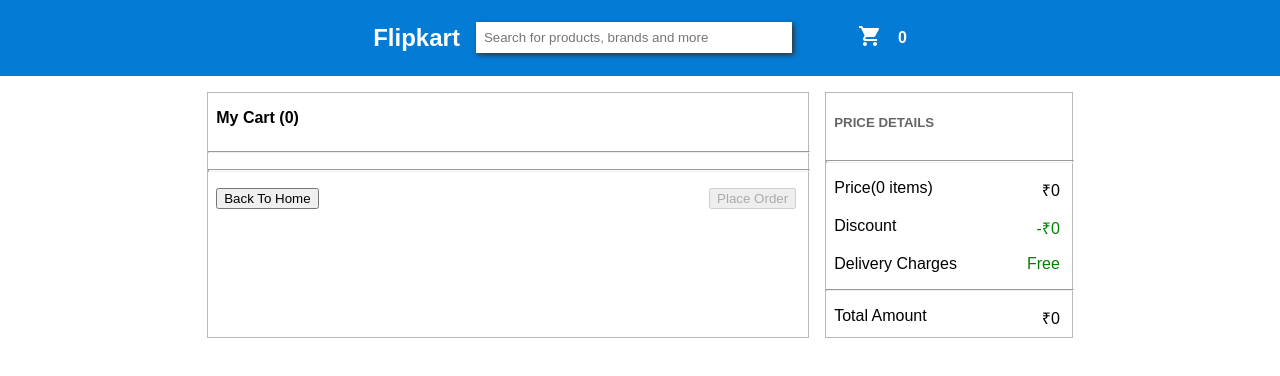
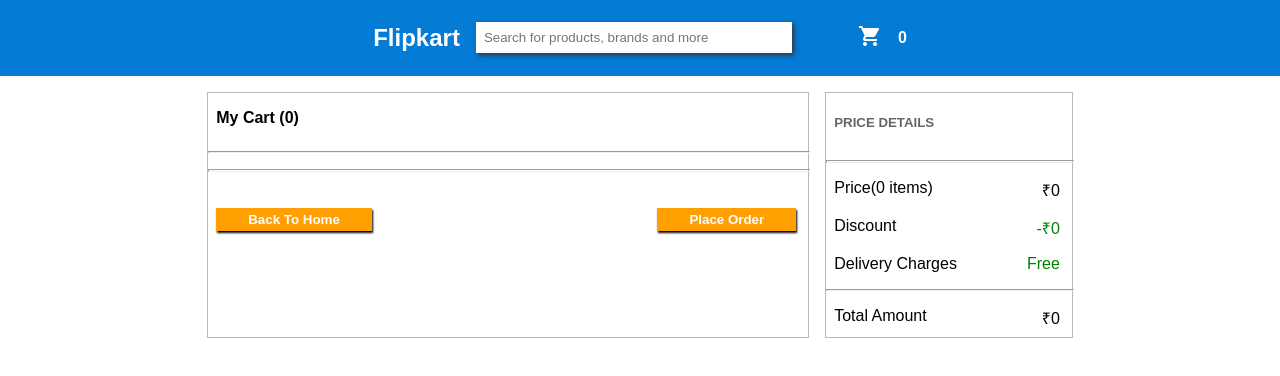
Before and after one commit to DEEPKIRANC/react-ecommerce-app, a React (Create React App) app: page /cart in a window 1280 px wide. Shown: the top 376 px of the page. Built offline with nearby package versions, Linux system fonts and the light colour scheme.

Commit message:
styling - Add button styles and navigation

```diff
--- a/src/components/Cart.js
+++ b/src/components/Cart.js
@@ -97,8 +97,11 @@
                     columnGap: "0.5rem"
                   }}
                 >
-                  <button>Save For Later</button>
-                  <button onClick={() => removeItem(item)}>
+                  <button className="styled-button">Save For Later</button>
+                  <button
+                    className="styled-button"
+                    onClick={() => removeItem(item)}
+                  >
                     Remove From Cart
                   </button>
                 </div>
@@ -108,10 +111,13 @@
         </div>
         <hr />
         <div className="bottom-section">
-          <button onClick={goToHome}>Back To Home</button>
+          <button className="styled-button" onClick={goToHome}>
+            Back To Home
+          </button>
           <button
             disabled={cartList.length === 0}
             style={{ marginRight: "20px" }}
+            className="styled-button"
           >
             Place Order
           </button>
--- a/src/components/Navbar.js
+++ b/src/components/Navbar.js
@@ -2,13 +2,14 @@
 import "../styles/navbar.css";
 import ShoppingCartIcon from "@material-ui/icons/ShoppingCart";
 import { DataContext } from "./DataProvider";
-import { Link } from "react-router-dom";
+import { useHistory, Link } from "react-router-dom";
 
 export const Navbar = () => {
+  const history = useHistory();
   const [, , cartList, dispatch] = useContext(DataContext);
   return (
     <div className="navbar">
-      <h2>Flipkart</h2>
+      <h2 onClick={() => history.push("/")}>Flipkart</h2>
       <input type="text" placeholder="Search for products, brands and more" />
       <Link style={{ color: "white" }} to="/cart">
         <ShoppingCartIcon style={{ marginLeft: "50px" }} />
--- a/src/styles/cart.css
+++ b/src/styles/cart.css
@@ -96,6 +96,16 @@
   height: 0.5px;
   width: 100%;
 }
+.styled-button {
+  padding: 0.25rem 2rem;
+  margin-top: 20px;
+  background: #ff9f00;
+  border: none;
+  color: white;
+  font-weight: bolder;
+  box-shadow: 1px 2px 2px #000;
+  cursor: pointer;
+}
 @media screen and (max-width: 768px) {
   .parent_div {
     flex-direction: column;
--- a/src/styles/navbar.css
+++ b/src/styles/navbar.css
@@ -10,6 +10,7 @@
 
 .navbar > h2 {
   font-family: "Nunito", sans-serif;
+  cursor: pointer;
 }
 .navbar > input {
   min-width: 300px;
```
